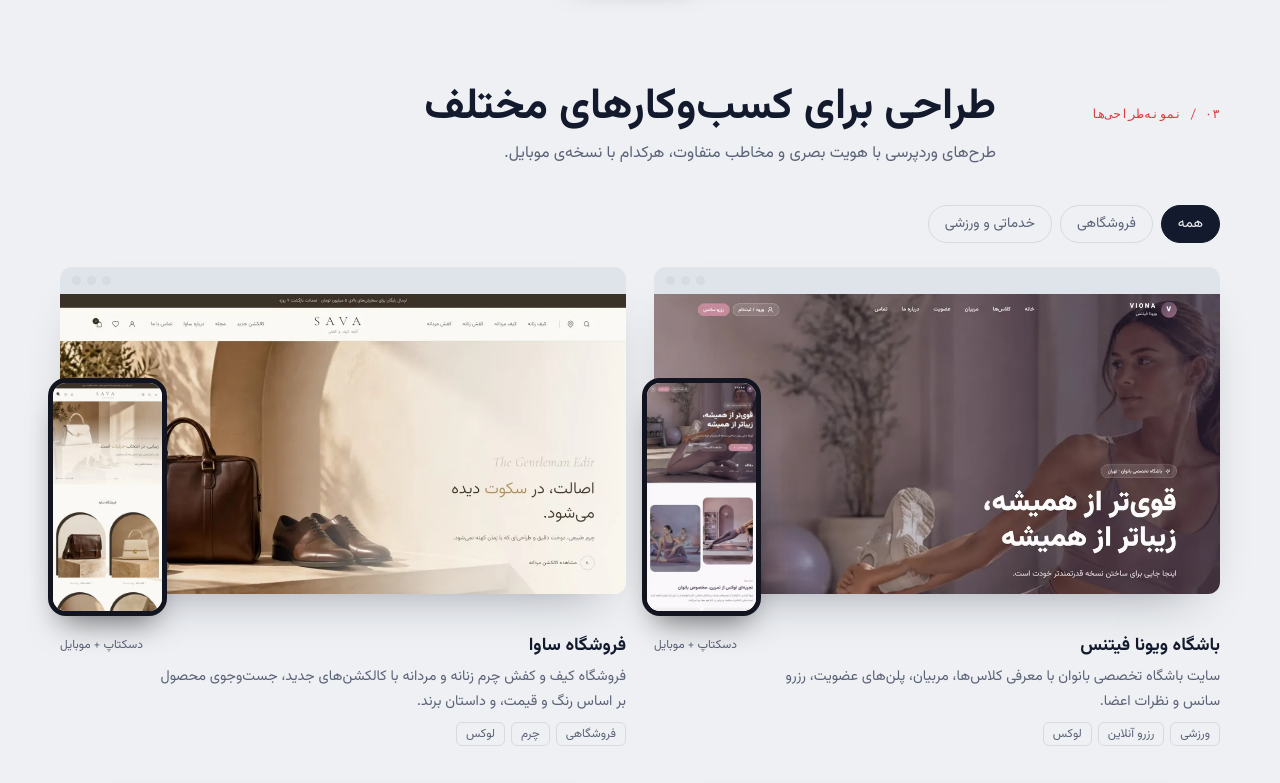
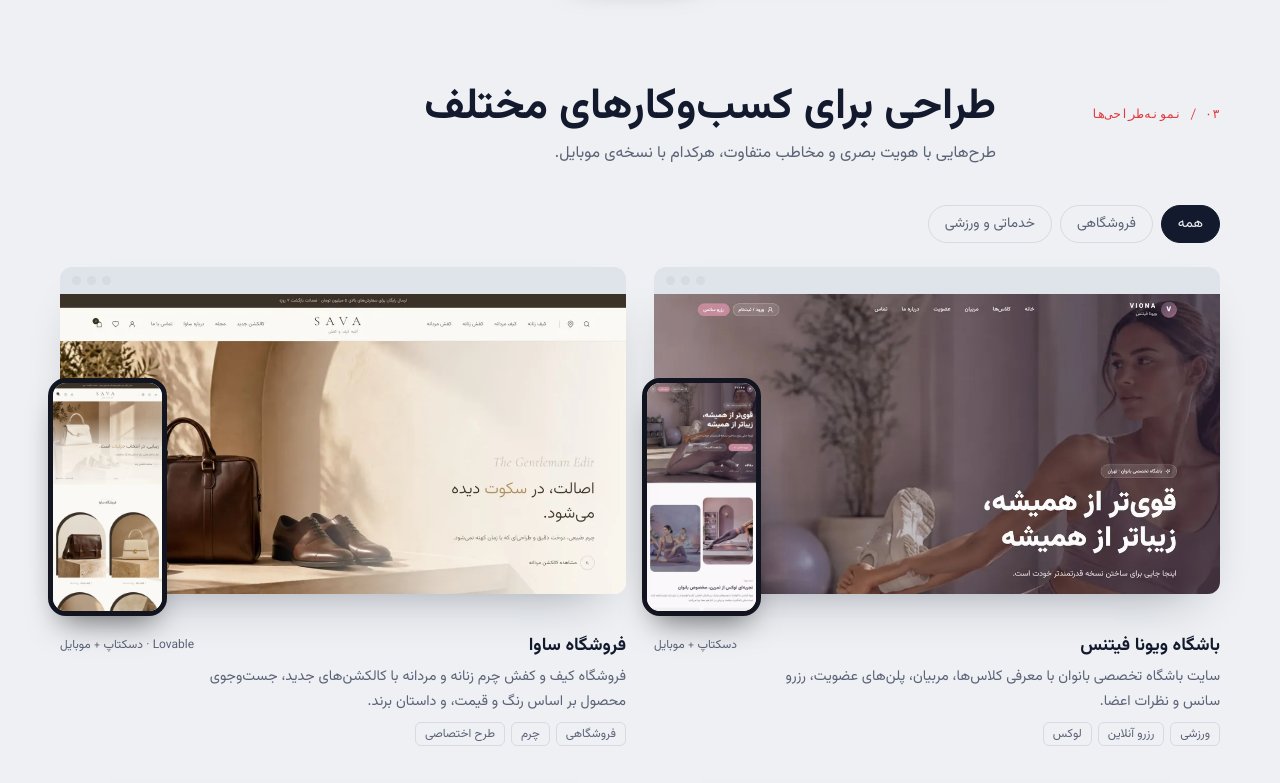
Before and after one commit to mohadeseh-tavakoli/mohadeseh-tavakoli.github.io, a plain HTML site: page index.html in a window 1280 px wide. Shown: the part 2520-3303 px from the top of the page. Drawn offline with Linux system fonts and the light colour scheme; a web font is replaced by a local one.

Commit message:
Label SAVA as Lovable prototype, clarify FAQ
Co-Authored-By: Claude Opus 5.5 <noreply@anthropic.com>
Claude-Session: https://claude.ai/code/session_01HWAtA28xPf1EbhKGo7RTr3

```diff
--- a/index.html
+++ b/index.html
@@ -331,7 +331,7 @@ dialog::backdrop{background:rgba(8,10,18,.75);backdrop-filter:blur(4px)}
       <span class="mono">۰۳ / نمونه‌طراحی‌ها</span>
       <div>
         <h2>طراحی برای کسب‌وکارهای مختلف</h2>
-        <p>طرح‌های وردپرسی با هویت بصری و مخاطب متفاوت، هرکدام با نسخه‌ی موبایل.</p>
+        <p>طرح‌هایی با هویت بصری و مخاطب متفاوت، هرکدام با نسخه‌ی موبایل.</p>
       </div>
     </div>
     <div class="toolbar" role="group" aria-label="فیلتر نمونه‌ها">
@@ -401,9 +401,9 @@ dialog::backdrop{background:rgba(8,10,18,.75);backdrop-filter:blur(4px)}
       <details open>
         <summary>آیا این سایت‌ها تماماً با هوش مصنوعی ساخته شده‌اند؟</summary>
         <div class="a">
-          <p>خیر. از هوش مصنوعی فقط برای سرعت بیشتر کار و به‌عنوان مشاور UI/UX کمک می‌گیرم.</p>
+          <p>خیر. از هوش مصنوعی برای سرعت بیشتر کار، به‌عنوان مشاور UI/UX و برای ساخت سریع نمونه‌ی اولیه‌ی طرح (مثل نمونه‌ی ساوا با Lovable) کمک می‌گیرم.</p>
           <ul>
-            <li>سایت‌ها با المنتور یا با پوسته و افزونه‌ی اختصاصی در وردپرس ساخته می‌شوند.</li>
+            <li>سایتی که به کارفرما تحویل می‌دهم با المنتور یا با پوسته و افزونه‌ی اختصاصی در وردپرس ساخته می‌شود.</li>
             <li>همه‌ی بخش‌های سایت در وردپرس و پنل مدیریت قابل مشاهده و دسترسی است و می‌توانید خودتان آن را ویرایش کنید.</li>
           </ul>
         </div>
@@ -448,7 +448,7 @@ const LIVE = [
 ];
 const WORK = [
   { cat:"biz", title:"باشگاه ویونا فیتنس", desc:"سایت باشگاه تخصصی بانوان با معرفی کلاس‌ها، مربیان، پلن‌های عضویت، رزرو سانس و نظرات اعضا.", tags:["ورزشی","رزرو آنلاین","لوکس"], desk:"img/viona-desk.webp", mob:"img/viona-mob.webp", st:"#EFE6EE" },
-  { cat:"shop", title:"فروشگاه ساوا", desc:"فروشگاه کیف و کفش چرم زنانه و مردانه با کالکشن‌های جدید، جست‌وجوی محصول بر اساس رنگ و قیمت، و داستان برند.", tags:["فروشگاهی","چرم","لوکس"], desk:"img/sava-desk.webp", mob:"img/sava-mob.webp", st:"#EFE7DC" },
+  { cat:"shop", title:"فروشگاه ساوا", desc:"فروشگاه کیف و کفش چرم زنانه و مردانه با کالکشن‌های جدید، جست‌وجوی محصول بر اساس رنگ و قیمت، و داستان برند.", tags:["فروشگاهی","چرم","طرح اختصاصی"], platform:"Lovable (طرح و نمونه‌سازی)", desk:"img/sava-desk.webp", mob:"img/sava-mob.webp", st:"#EFE7DC" },
   { cat:"shop", title:"فروشگاه عطر", desc:"انتخاب عطر بر اساس حس‌وحال، برندهای منتخب، مشاوره‌ی آنلاین و مجله.", tags:["فروشگاهی","لوکس"], desk:"img/perfume-desk.webp", mob:"img/perfume-mob.webp", st:"#F3E4E8" },
   { cat:"biz", title:"کلینیک دندان‌پزشکی", desc:"نوبت‌دهی آنلاین مرحله‌به‌مرحله، خدمات و تعرفه‌ها، پیگیری نوبت و معرفی پزشکان.", tags:["نوبت‌دهی","شرکتی"], desk:"img/dental-desk.webp", mob:"img/dental-mob.webp", st:"#E8EEFB" },
   { cat:"shop", title:"فروشگاه کتونی", desc:"کفش و کتونی با دسته‌بندی، پرفروش‌ها، نظرات مشتریان و مجله‌ی استایل.", tags:["فروشگاهی","موبایل‌محور"], desk:"img/katoni-desk.webp", mob:"img/katoni-mob.webp", st:"#DCE6DD" },
@@ -489,8 +489,8 @@ WORK.forEach(p=>{
   const phone = (p.desk && p.mob) ? `<div class="phone"><img src="${p.mob}" alt="نسخه‌ی موبایل ${p.title}" loading="lazy"></div>` : '';
   el.innerHTML = `<div class="visual">${frame(inner)}${phone}<button class="cover" type="button" aria-label="دیدن کامل ${p.title}"></button></div>
     <div class="tile-meta"><div><h3>${p.title}</h3><p>${p.desc}</p><div class="tags">${p.tags.map(t=>`<span>${t}</span>`).join('')}</div></div>
-    <span class="kind">${p.desk ? "دسکتاپ + موبایل" : "طراحی موبایل"}</span></div>`;
-  el.querySelector('.cover').addEventListener('click',()=>openLb(p,[["پلتفرم","WordPress"],["نوع",p.tags.join("، ")],["سال","۱۴۰۵"],["وضعیت","نمونه‌طراحی"]]));
+    <span class="kind">${p.platform ? "Lovable · " : ""}${p.desk ? "دسکتاپ + موبایل" : "طراحی موبایل"}</span></div>`;
+  el.querySelector('.cover').addEventListener('click',()=>openLb(p,[["پلتفرم",p.platform||"WordPress"],["نوع",p.tags.join("، ")],["سال","۱۴۰۵"],["وضعیت","نمونه‌طراحی"]]));
   grid.appendChild(el);
   wirePhone(el, el.querySelector(p.desk ? '.phone' : '.pf'));
 });
```
